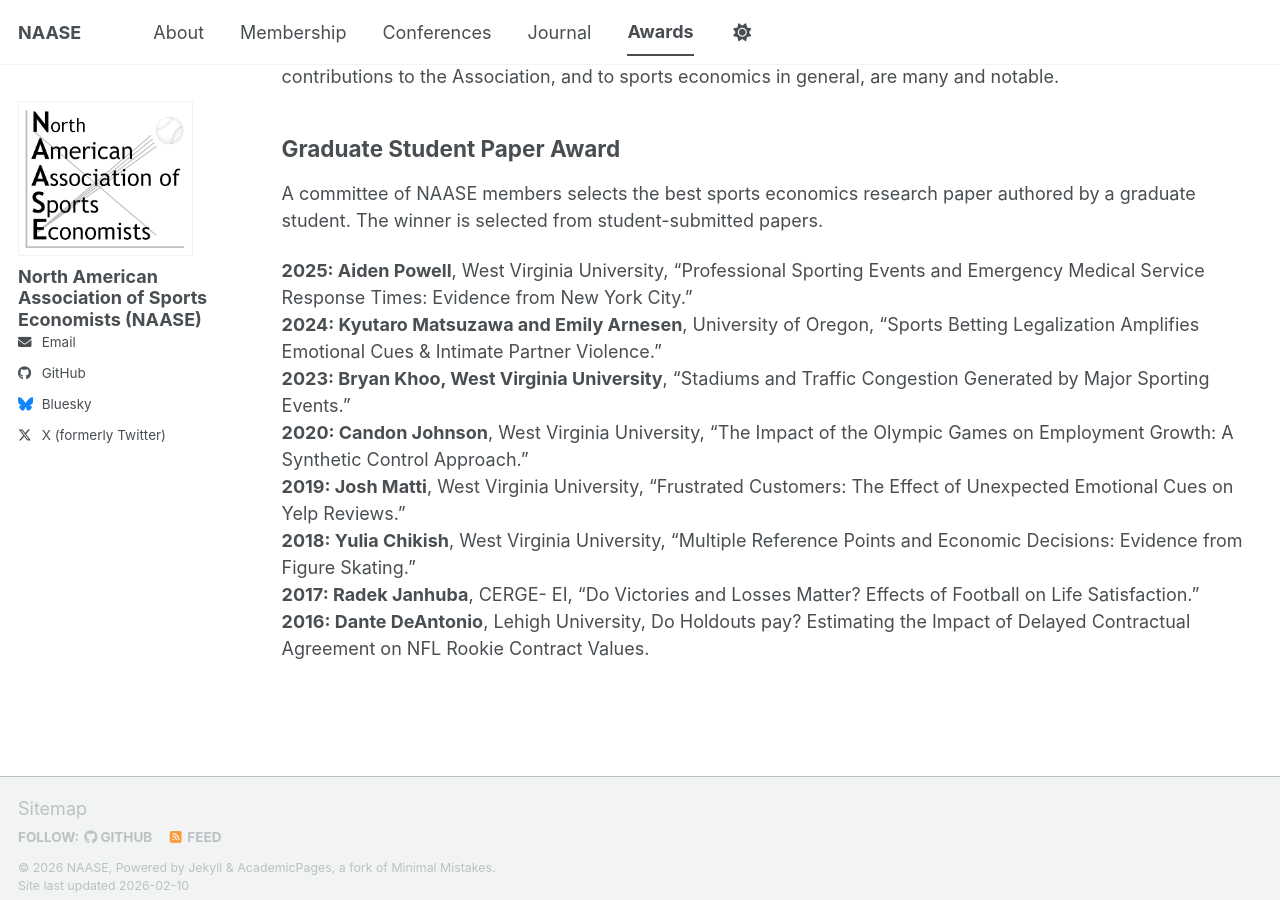
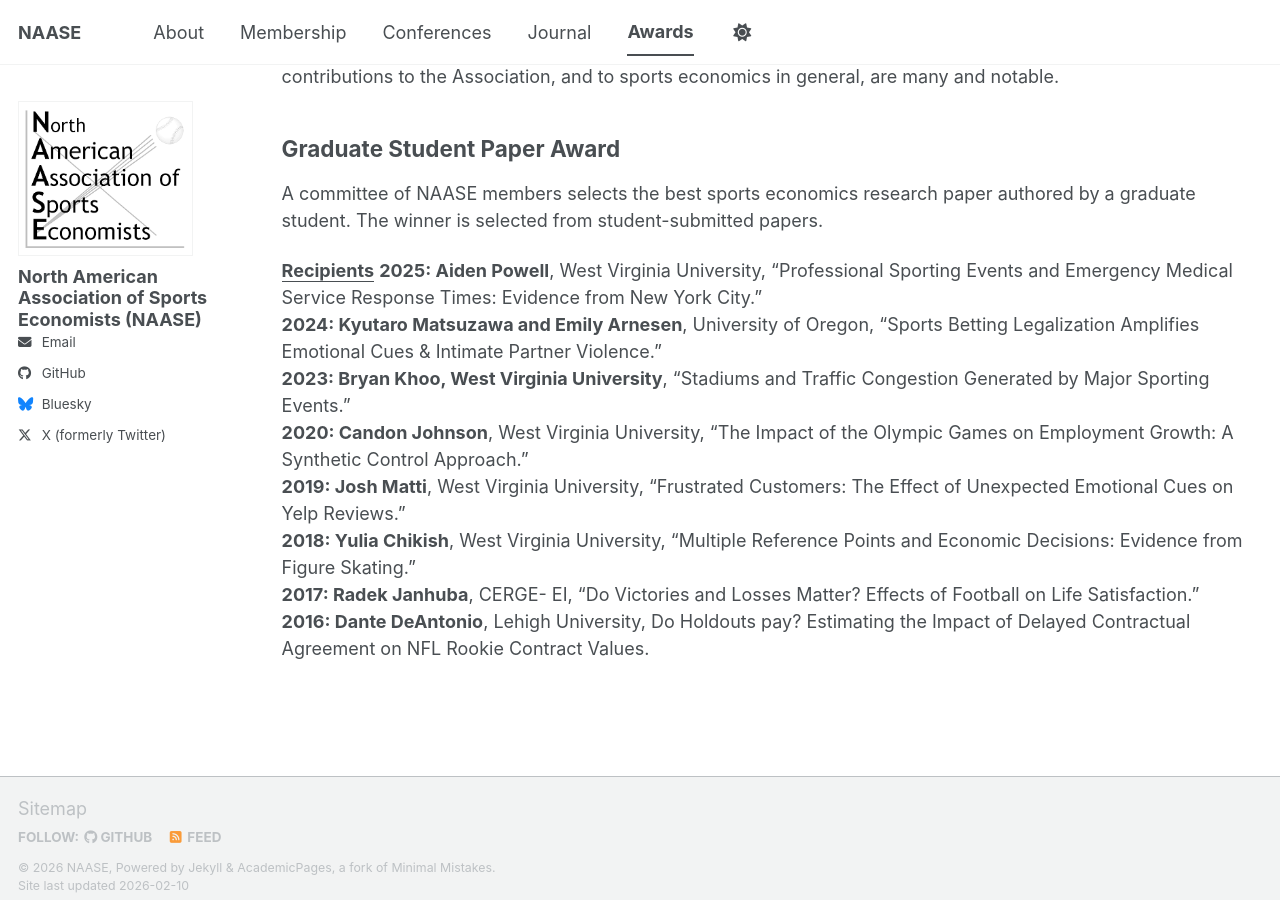
Before and after one commit to naaseweb/naaseweb.github.io, a Jekyll site: the page built from _pages/awards.md, in a window 1280 px wide and 900 px high, scrolled down 2271 px. Built offline with Jekyll 4.4.1, drawn with Linux system fonts in a browser that asks for light colours; a script bundle is joined from its source files by our own code; library files that are not in the unit come from our copies.

Commit message:
Update awards.md

```diff
--- a/_pages/awards.md
+++ b/_pages/awards.md
@@ -52,6 +52,7 @@
 
 A committee of NAASE members selects the best sports economics research paper authored by a graduate student. The winner is selected from student-submitted papers.
 
+<u><b>Recipients</b></u>
 **2025: Aiden Powell**, West Virginia University, “Professional Sporting Events and Emergency Medical Service Response Times: Evidence from New York City.”
 **2024:  Kyutaro Matsuzawa and Emily Arnesen**, University of Oregon,  "Sports Betting Legalization Amplifies Emotional Cues & Intimate Partner Violence."
 **2023: Bryan Khoo, West Virginia University**, "Stadiums and Traffic Congestion Generated by Major Sporting Events."
```
